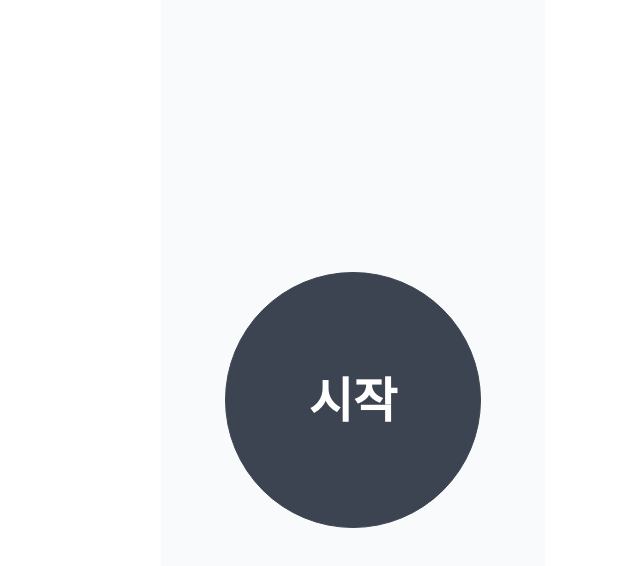
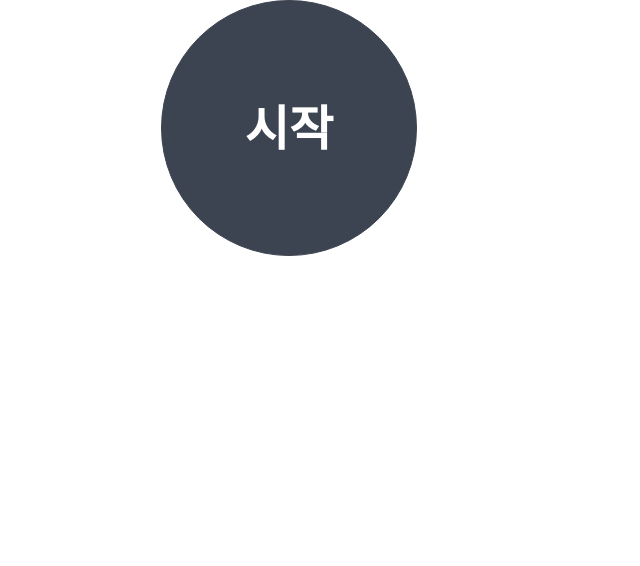
Before and after one commit to ShineTiger/7-squrt, a React (Create React App) app: page / in a window 1280 px wide. Shown: the top 566 px of the page, without its empty margins (287-927 px from the left). Built offline with nearby package versions, Linux system fonts and the light colour scheme.

Commit message:
:recycle: 스타트버튼 페이지로 분리
전역상태는 지양해야 되기 때문에 페이지로 따로 뺐다.

```diff
--- a/src/App.tsx
+++ b/src/App.tsx
@@ -1,4 +1,5 @@
 import { BrowserRouter, Route, Routes } from "react-router-dom";
+import Start from "./pages/Start";
 import Ready from "./pages/Ready";
 import Main from "./pages/Main";
 import Rest from "./pages/Rest";
@@ -11,7 +12,7 @@ function App() {
     <BrowserRouter>
       <RecoilRoot>
         <Routes>
-          <Route path="/" element={<Ready />} />
+          <Route path="/" element={<Start />} />
           <Route path="/Main" element={<Main />} />
           <Route path="/Rest" element={<Rest />} />
           <Route path="/Ready" element={<Ready />} />
--- a/src/pages/Ready.tsx
+++ b/src/pages/Ready.tsx
@@ -4,20 +4,14 @@ import SecondTimer from "../components/SecondTimer";
 
 const Ready = () => {
   const [timer, setTimer] = useState(3);
-  const [isReady, setReady] = useState(false);
   const [isPlaying, setPlaying] = useState(false);
 
   const navigate = useNavigate();
-
-  //시작버튼
-  const togglePlay = () => {
-    setReady(!isReady);
-  };
+  const play = true;
 
   //준비타이머 종료
   useEffect(() => {
     if (timer === 0) {
-      setReady(false);
       setPlaying(!isPlaying);
       navigate("/Main");
     }
@@ -26,17 +20,11 @@ const Ready = () => {
   return (
     <div>
       <div className="vh100-center bg-slate-50">
-        <button
-          onClick={togglePlay}
-          className={isReady ? "none" : "circle-btn"}
-        >
-          시작
-        </button>
         <SecondTimer
           second={timer}
           setSecond={setTimer}
-          isPlay={isReady}
-          className={isReady ? "font-mono text-6xl" : "none"}
+          isPlay={play}
+          className="font-mono text-6xl none"
         />
       </div>
     </div>
--- /dev/null
+++ b/src/pages/Start.tsx
@@ -0,0 +1,18 @@
+import { useNavigate } from "react-router-dom";
+
+const Start = () => {
+  const navigate = useNavigate();
+
+  //시작버튼
+  const togglePlay = () => {
+    navigate("/Ready");
+  };
+
+  return (
+    <button onClick={togglePlay} className="circle-btn">
+      시작
+    </button>
+  );
+};
+
+export default Start;
```
